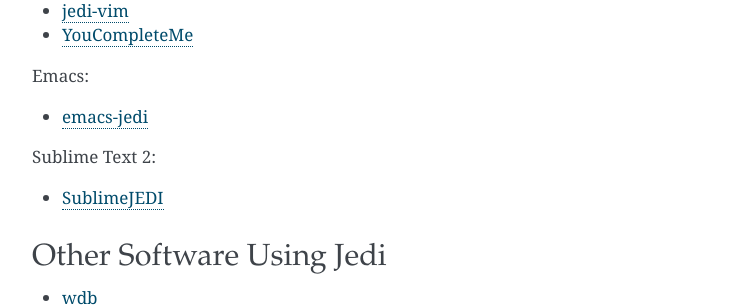
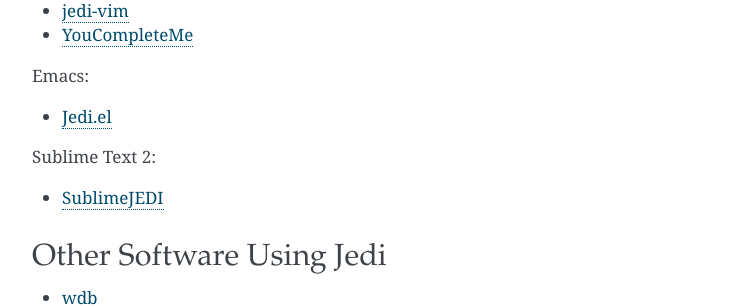
Before and after one commit to davidhalter/jedi, a Sphinx documentation site: the page built from docs/index.rst, in a window 1280 px wide. Shown: the part 1027-1333 px from the top of the page, without its empty margins (388-1140 px from the left). Built offline with Sphinx 7.4.7, drawn with Linux system fonts in a browser that asks for light colours.

Commit message:
s/emacs-jedi/Jedi.el/g

```diff
--- a/README.rst
+++ b/README.rst
@@ -29,7 +29,7 @@
 Jedi can be used with the following editors:
 
 - Vim (jedi-vim_, YouCompleteMe_)
-- Emacs (emacs-jedi_)
+- Emacs (Jedi.el_)
 - Sublime Text (SublimeJEDI_)
 
 And it powers the following projects:
@@ -130,6 +130,6 @@
 
 .. _jedi-vim: https://github.com/davidhalter/jedi-vim
 .. _youcompleteme: http://valloric.github.io/YouCompleteMe/
-.. _emacs-jedi: https://github.com/tkf/emacs-jedi
+.. _Jedi.el: https://github.com/tkf/emacs-jedi
 .. _sublimejedi: https://github.com/svaiter/SublimeJEDI
 .. _wdb: https://github.com/Kozea/wdb
--- a/docs/index.rst
+++ b/docs/index.rst
@@ -52,7 +52,7 @@
 
 Emacs:
 
-- `emacs-jedi <https://github.com/tkf/emacs-jedi>`_
+- `Jedi.el <https://github.com/tkf/emacs-jedi>`_
 
 Sublime Text 2:
 
```
